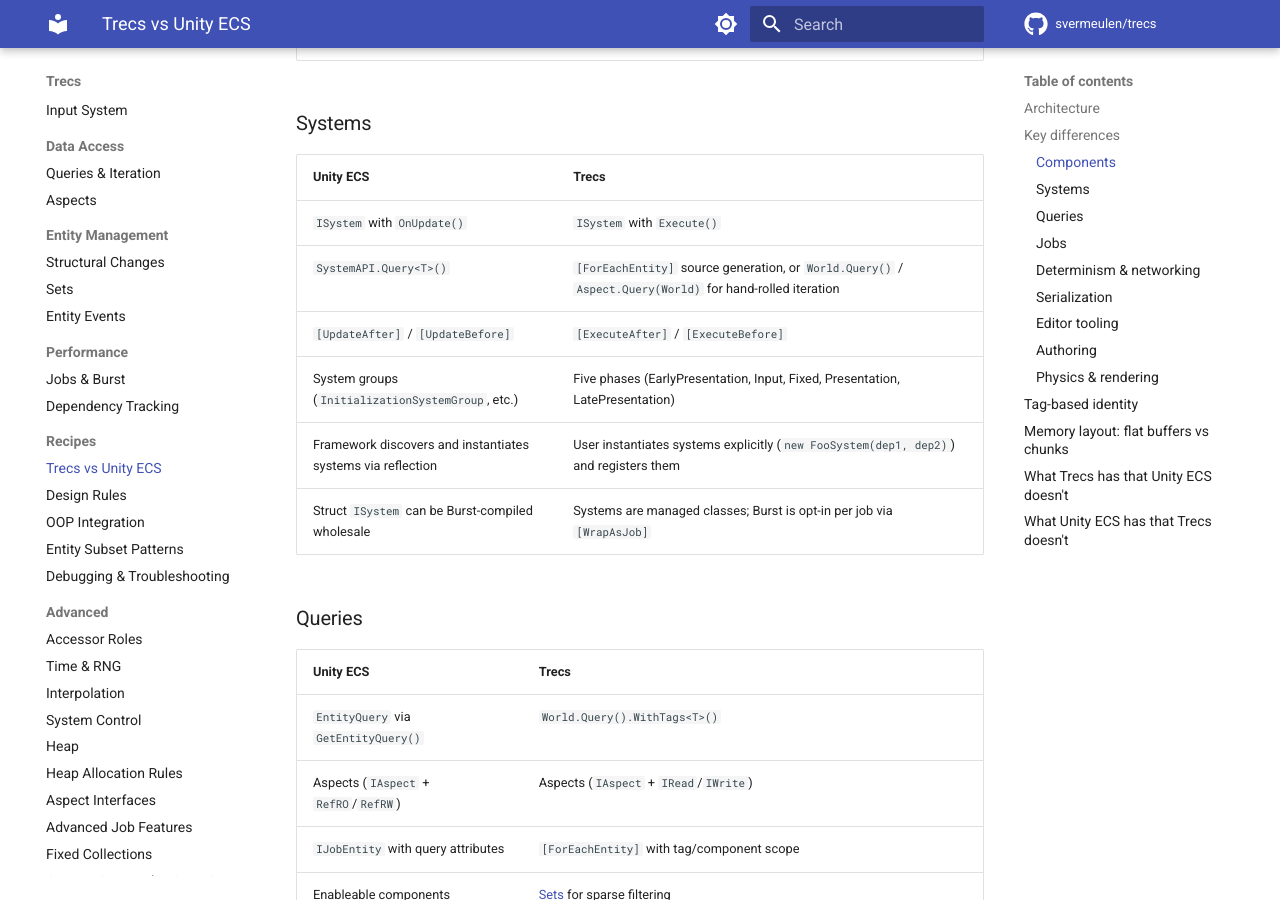
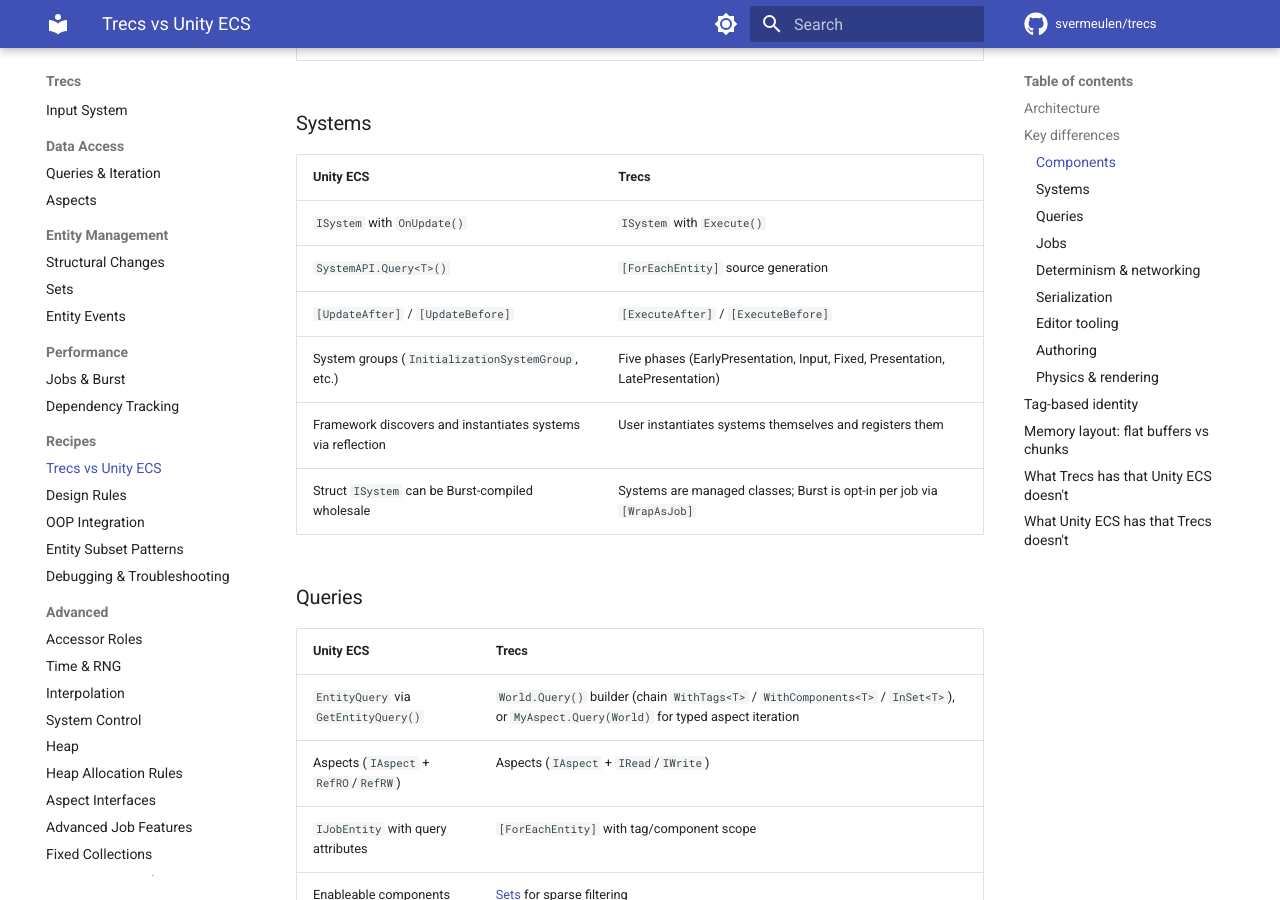
Before and after one commit to svermeulen/trecs, an MkDocs documentation site: the page built from docs/recipes/trecs-vs-unity-ecs.md, in a window 1280 px wide and 900 px high, scrolled down 1417 px. Built offline with MkDocs 1.6.1 and Material for MkDocs 9.7.7, drawn with Linux system fonts in a browser that asks for light colours; comment, search, counter and statistics services are not loaded.

Commit message:
Docs: move World.Query / Aspect.Query mention into the Queries section
Previous commit added 'World.Query() / Aspect.Query(World)' to the
Systems-table iteration row, but those are query builders, not
iteration runner alternatives — they belong paired with Unity's
EntityQuery. Reverted the Systems-table addition and expanded the
Queries-table row instead, naming both the WithTags/WithComponents/
InSet chain forms and the typed Aspect.Query(World) entry point.

Co-Authored-By: Claude <noreply@anthropic.com>

```diff
--- a/docs/recipes/trecs-vs-unity-ecs.md
+++ b/docs/recipes/trecs-vs-unity-ecs.md
@@ -32,17 +32,17 @@ Trecs has a deliberately small API surface — a handful of core high level conc
 | Unity ECS | Trecs |
 |---|---|
 | `ISystem` with `OnUpdate()` | `ISystem` with `Execute()` |
-| `SystemAPI.Query<T>()` | `[ForEachEntity]` source generation, or `World.Query()` / `Aspect.Query(World)` for hand-rolled iteration |
+| `SystemAPI.Query<T>()` | `[ForEachEntity]` source generation |
 | `[UpdateAfter]` / `[UpdateBefore]` | `[ExecuteAfter]` / `[ExecuteBefore]` |
 | System groups (`InitializationSystemGroup`, etc.) | Five phases (EarlyPresentation, Input, Fixed, Presentation, LatePresentation) |
-| Framework discovers and instantiates systems via reflection | User instantiates systems explicitly (`new FooSystem(dep1, dep2)`) and registers them |
+| Framework discovers and instantiates systems via reflection | User instantiates systems themselves and registers them |
 | Struct `ISystem` can be Burst-compiled wholesale | Systems are managed classes; Burst is opt-in per job via `[WrapAsJob]` |
 
 ### Queries
 
 | Unity ECS | Trecs |
 |---|---|
-| `EntityQuery` via `GetEntityQuery()` | `World.Query().WithTags<T>()` |
+| `EntityQuery` via `GetEntityQuery()` | `World.Query()` builder (chain `WithTags<T>` / `WithComponents<T>` / `InSet<T>`), or `MyAspect.Query(World)` for typed aspect iteration |
 | Aspects (`IAspect` + `RefRO`/`RefRW`) | Aspects (`IAspect` + `IRead`/`IWrite`) |
 | `IJobEntity` with query attributes | `[ForEachEntity]` with tag/component scope |
 | Enableable components | [Sets](../entity-management/sets.md) for sparse filtering |
```
